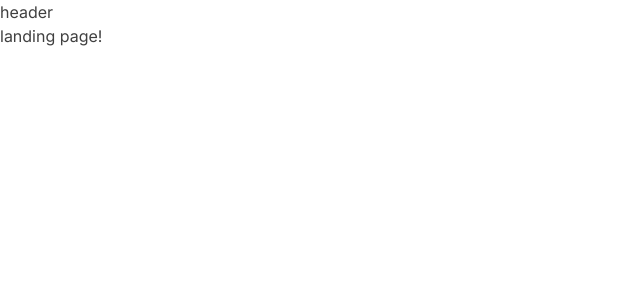
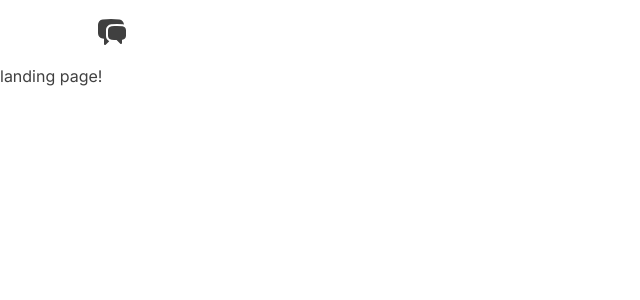
Before and after one commit to joaoprocopio/djavue, a Vue app in the folder frontend/: page / in a window 1280 px wide. Shown: the top 300 px of the page, without its empty margins (0-640 px from the left). Built offline with nearby package versions, Linux system fonts and the light colour scheme.

Commit message:
layout and error page

```diff
--- /dev/null
+++ b/frontend/src/components/app/AppContainer/AppContainer.vue
@@ -0,0 +1,20 @@
+<template>
+  <component :is="$props.component" class="max-w-6xl mx-auto">
+    <div class="h-full px-8" :class="$props.contentClass">
+      <slot />
+    </div>
+  </component>
+</template>
+
+<script setup lang="ts">
+  const $props = defineProps({
+    component: {
+      type: String,
+      default: "div"
+    },
+    contentClass: {
+      type: String,
+      default: ""
+    }
+  })
+</script>
--- /dev/null
+++ b/frontend/src/components/app/AppContainer/index.ts
@@ -0,0 +1 @@
+export { default as AppContainer } from "./AppContainer.vue"
--- /dev/null
+++ b/frontend/src/components/app/index.ts
@@ -0,0 +1 @@
+export * from "./AppContainer"
--- /dev/null
+++ b/frontend/src/components/index.ts
@@ -0,0 +1 @@
+export * from "./app"
--- a/frontend/src/layouts/LandingLayout/LandingLayout.vue
+++ b/frontend/src/layouts/LandingLayout/LandingLayout.vue
@@ -1,5 +1,19 @@
+<script setup lang="ts">
+  import { ChatBubbleLeftRightIcon } from "@heroicons/vue/24/solid"
+
+  import { LandingPageName } from "@/lib/constants/pages"
+  import { AppContainer } from "~/components"
+</script>
+
 <template>
-  <header>header</header>
+  <AppContainer
+    component="header"
+    class="h-16"
+    content-class="flex items-center">
+    <RouterLink :to="{ name: LandingPageName }">
+      <ChatBubbleLeftRightIcon class="h-8" />
+    </RouterLink>
+  </AppContainer>
   <main>
     <RouterView />
   </main>
--- /dev/null
+++ b/frontend/src/pages/ErrorPage/ErrorPage.vue
@@ -0,0 +1,3 @@
+<template>
+  <div>error page!</div>
+</template>
--- /dev/null
+++ b/frontend/src/pages/ErrorPage/index.ts
@@ -0,0 +1 @@
+export { default as ErrorPage } from "./ErrorPage.vue"
--- a/frontend/src/pages/index.ts
+++ b/frontend/src/pages/index.ts
@@ -1 +1,2 @@
+export * from "./ErrorPage"
 export * from "./LandingPage"
--- a/frontend/src/router/routes.ts
+++ b/frontend/src/router/routes.ts
@@ -19,6 +19,10 @@ export const routes: Readonly<RouteRecordRaw[]> = [
         name: LandingPageName,
         path: "/",
         component: lazyPage("LandingPage")
+      },
+      {
+        path: "/:pathMatch(.*)*",
+        component: lazyPage("ErrorPage")
       }
     ]
   }
```
